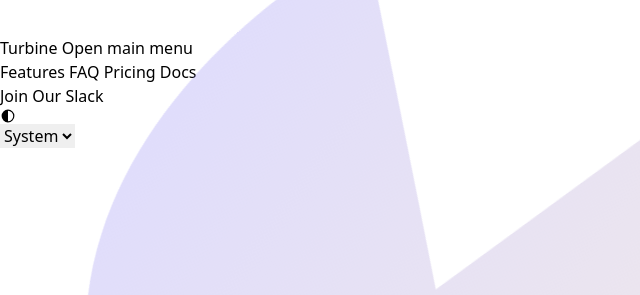
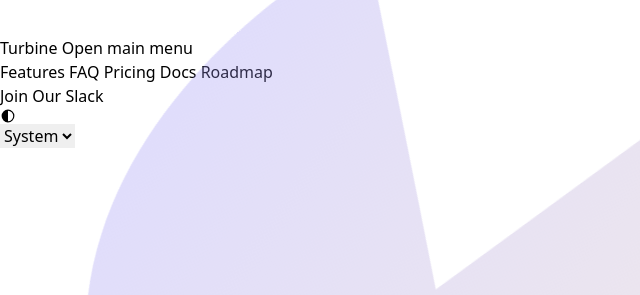
Before and after one commit to useturbine/turbine, an Astro site in the folder landing/: page / in a window 1280 px wide. Shown: the part 412-707 px from the top of the page, 0-640 px from the left. Built offline with nearby package versions, Linux system fonts and the light colour scheme; Astro itself is replaced by a stand-in of ours; some packages are replaced by stand-ins of ours.

Commit message:
Add link to roadmap page

```diff
--- a/landing/src/components/navbar/navbar.astro
+++ b/landing/src/components/navbar/navbar.astro
@@ -20,6 +20,11 @@ export const menuitems = [
 	{
 		title: "Docs",
 		path: "https://docs.useturbine.com",
+		external: true,
+	},
+	{
+		title: "Roadmap",
+		path: "https://docs.useturbine.com/roadmap",
 		external: true,
 	},
 ];
```
